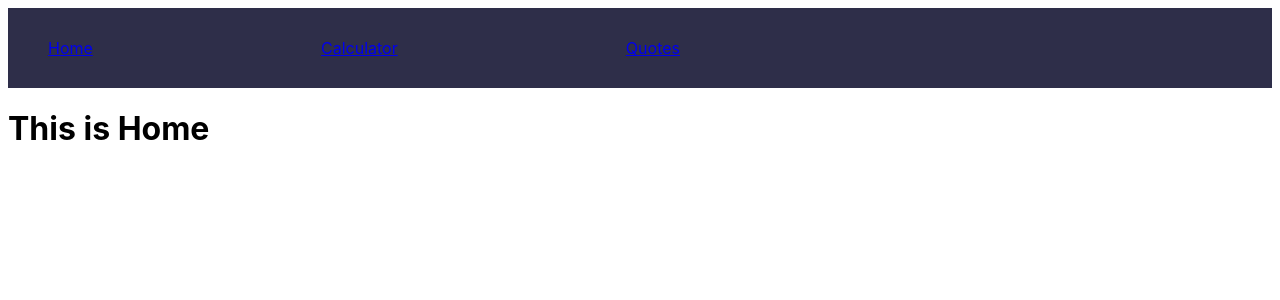
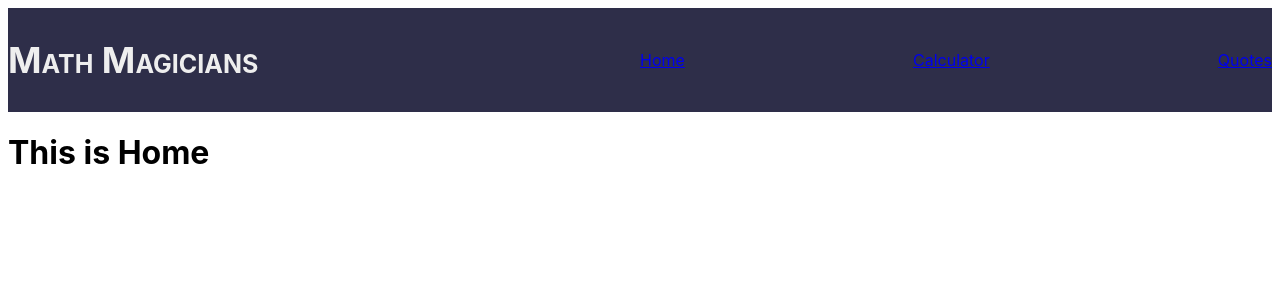
Before and after one commit to Audrey-Ella-xo/calculator, a React (Create React App) app: page / in a window 1280 px wide. Shown: the top 300 px of the page. Built offline with nearby package versions, Linux system fonts and the light colour scheme.

Commit message:
Addd logo and some styling

```diff
--- a/src/components/Nav.js
+++ b/src/components/Nav.js
@@ -3,6 +3,9 @@ import { Link } from 'react-router-dom';
 
 const Nav = () => (
   <nav>
+    <Link className="logo" to="/">
+      <h1>Math Magicians</h1>
+    </Link>
     <ul className="nav-links">
       <Link to="/">
         <li>Home</li>
--- a/src/index.css
+++ b/src/index.css
@@ -85,3 +85,10 @@ nav{
   align-items: center;
   list-style: none;
 }
+
+.logo {
+  text-decoration: none;
+  color: #eee;
+  font-size: 1.5rem;
+  font-variant: small-caps;
+}
```
Also changed, not shown: 1 other file (tests, documents, lock files or other folders).
